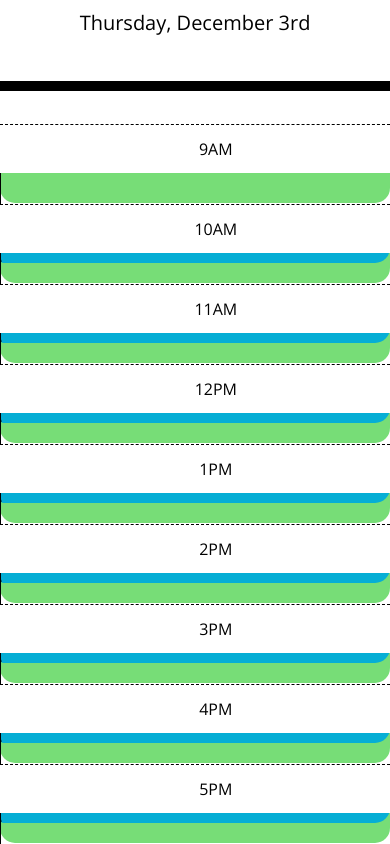
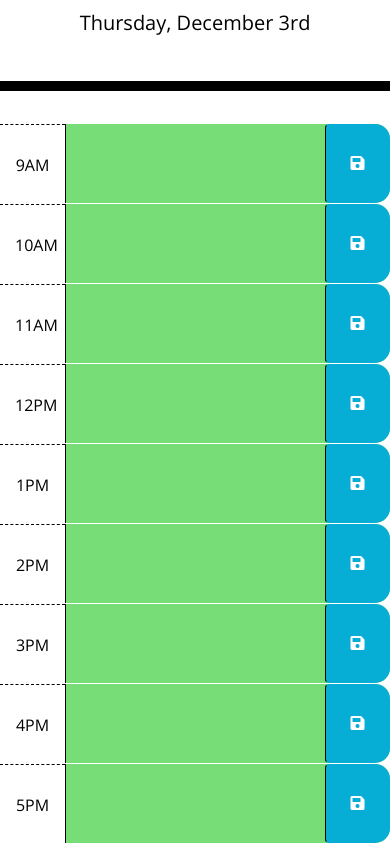
Before and after one commit to joolyen/Work-Day-Scheduler, a plain HTML site: page index.html in a window 390 px wide. Shown: the part 256-1100 px from the top of the page. Drawn offline with nearby package versions, Linux system fonts and the light colour scheme.

Commit message:
fixing index.html so it looks good on small screens

```diff
--- a/Assets/css/style.css
+++ b/Assets/css/style.css
@@ -1,3 +1,7 @@
+*{
+  box-sizing: border-box;
+}
+
 body {
   font-family: 'Open Sans', sans-serif;
   font-size: 16px;
--- a/index.html
+++ b/index.html
@@ -20,76 +20,76 @@
     <div class="container planner">
       <!-- Timeblocks go here -->
       <div id="9" class="row time-block">
-        <div class="col-md-1 hour">
+        <div class="col-2 col-md-1 hour">
           9AM
         </div>
-        <textarea class="col-md-10 description">
+        <textarea class="col-8 col-md-10 description">
         </textarea>
-        <button class="btn saveBtn col-md-1"><i class="fas fa-save"></i></button>
+        <button class="col-2 btn saveBtn col-md-1"><i class="fas fa-save"></i></button>
       </div>
       <div id="10" class="row time-block">
-        <div class="col-md-1 hour">
+        <div class="col-2 col-md-1 hour">
           10AM
         </div>
-        <textarea class="col-md-10 description">
+        <textarea class="col-8 col-md-10 description">
         </textarea>
-        <button class="btn saveBtn col-md-1"><i class="fas fa-save"></i></button>
+        <button class="col-2 btn saveBtn col-md-1"><i class="fas fa-save"></i></button>
       </div>
       <div id="11" class="row time-block">
-        <div class="col-md-1 hour">
+        <div class="col-2 col-md-1 hour">
           11AM
         </div>
-        <textarea class="col-md-10 description">
+        <textarea class="col-8 col-md-10 description">
         </textarea>
-        <button class="btn saveBtn col-md-1"><i class="fas fa-save"></i></button>
+        <button class="col-2 btn saveBtn col-md-1"><i class="fas fa-save"></i></button>
       </div>
       <div id="12" class="row time-block">
-        <div class="col-md-1 hour">
+        <div class="col-2 col-md-1 hour">
           12PM
         </div>
-        <textarea class="col-md-10 description">
+        <textarea class="col-8 col-md-10 description">
         </textarea>
-        <button class="btn saveBtn col-md-1"><i class="fas fa-save"></i></button>
+        <button class="col-2 btn saveBtn col-md-1"><i class="fas fa-save"></i></button>
       </div>
       <div id="13" class="row time-block">
-        <div class="col-md-1 hour">
+        <div class="col-2 col-md-1 hour">
           1PM
         </div>
-        <textarea class="col-md-10 description">
+        <textarea class="col-8 col-md-10 description">
         </textarea>
-        <button class="btn saveBtn col-md-1"><i class="fas fa-save"></i></button>
+        <button class="col-2 btn saveBtn col-md-1"><i class="fas fa-save"></i></button>
       </div>
       <div id="14" class="row time-block">
-        <div class="col-md-1 hour">
+        <div class="col-2 col-md-1 hour">
           2PM
         </div>
-        <textarea class="col-md-10 description">
+        <textarea class="col-8 col-md-10 description">
         </textarea>
-        <button class="btn saveBtn col-md-1"><i class="fas fa-save"></i></button>
+        <button class="col-2 btn saveBtn col-md-1"><i class="fas fa-save"></i></button>
       </div>
       <div id="15" class="row time-block">
-        <div class="col-md-1 hour">
+        <div class="col-2 col-md-1 hour">
           3PM
         </div>
-        <textarea class="col-md-10 description">
+        <textarea class="col-8 col-md-10 description">
         </textarea>
-        <button class="btn saveBtn col-md-1"><i class="fas fa-save"></i></button>
+        <button class="col-2 btn saveBtn col-md-1"><i class="fas fa-save"></i></button>
       </div>
       <div id="16" class="row time-block">
-        <div class="col-md-1 hour">
+        <div class="col-2 col-md-1 hour">
           4PM
         </div>
-        <textarea class="col-md-10 description">
+        <textarea class="col-8 col-md-10 description">
         </textarea>
-        <button class="btn saveBtn col-md-1"><i class="fas fa-save"></i></button>
+        <button class="col-2 btn saveBtn col-md-1"><i class="fas fa-save"></i></button>
       </div>
       <div id="17" class="row time-block">
-        <div class="col-md-1 hour">
+        <div class="col-2 col-md-1 hour">
           5PM
         </div>
-        <textarea class="col-md-10 description">
+        <textarea class="col-8 col-md-10 description">
         </textarea>
-        <button class="btn saveBtn col-md-1"><i class="fas fa-save"></i></button>
+        <button class="col-2 btn saveBtn col-md-1"><i class="fas fa-save"></i></button>
       </div>
     </div>
 
```
